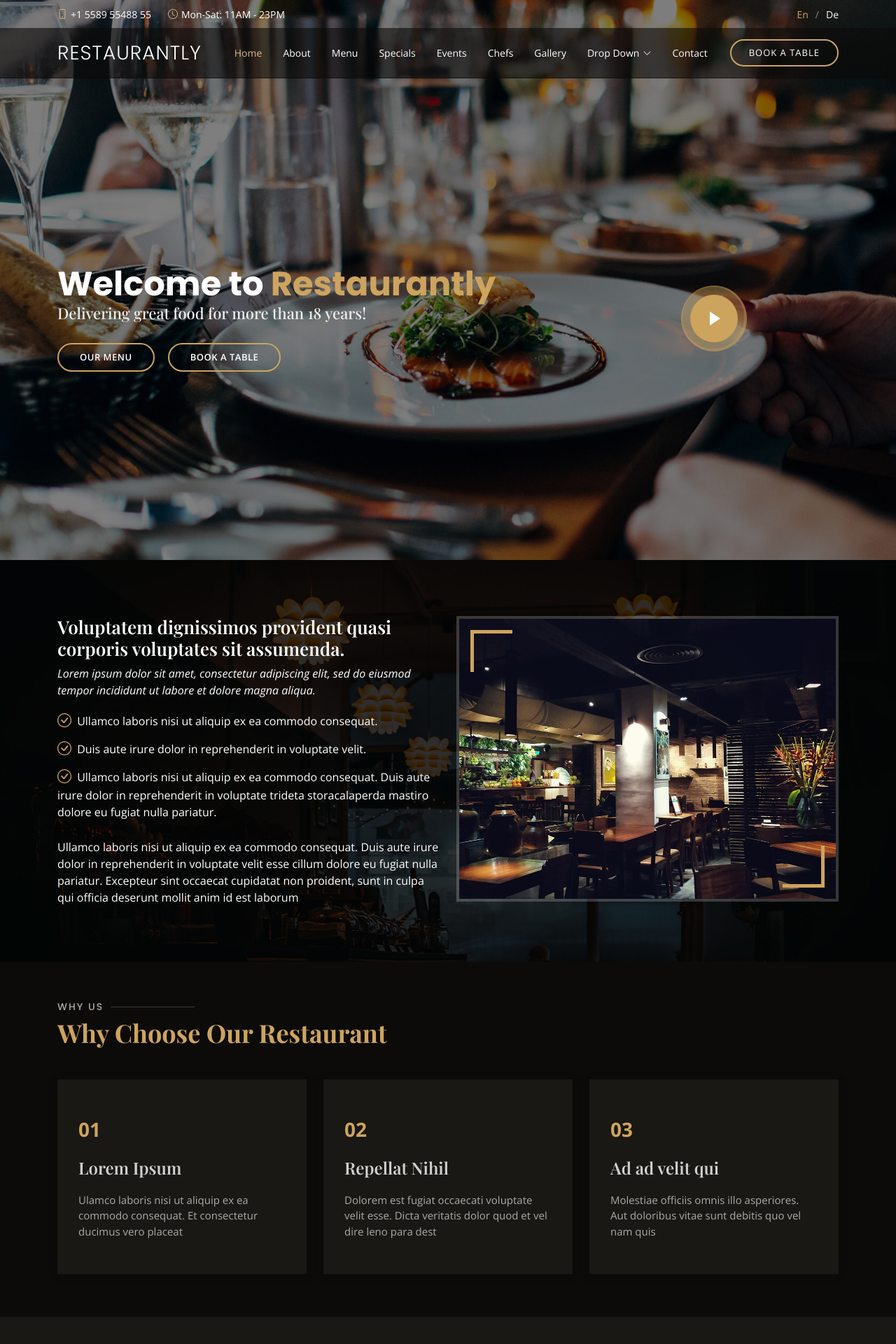
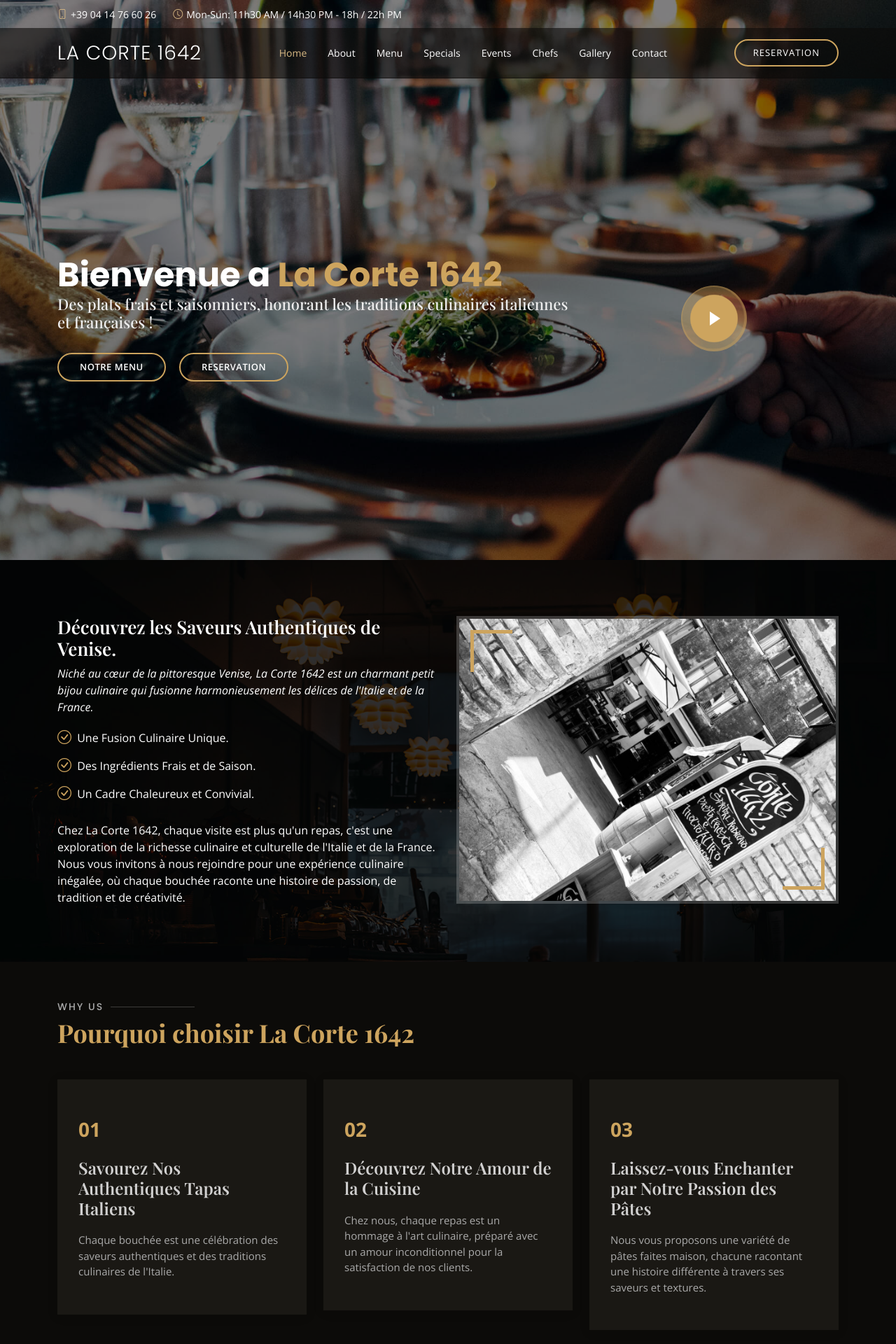
Before and after one commit to MikaIce/PFResto, a Django app: page / in a window 1280 px wide. Shown: the top 1920 px of the page at 70% size. Run offline with Django 4.2, Linux system fonts and the light colour scheme; some libraries are stand-ins or nearby versions; some web fonts are replaced.

Commit message:
coverage + frontEnd FR

```diff
--- a/cortes/cortes/settings.py
+++ b/cortes/cortes/settings.py
@@ -132,8 +132,8 @@ DEFAULT_AUTO_FIELD = 'django.db.models.BigAutoField'
 CRISPY_TEMPLATE_PACK = 'bootstrap4'
 
 EMAIL_BACKEND = 'django.core.mail.backends.smtp.EmailBackend'
-EMAIL_HOST = '' # Votre liens smtp
+EMAIL_HOST = 'smtp.gmail.com'
 EMAIL_PORT = 587
 EMAIL_USE_TLS = True
-EMAIL_HOST_USER = ''  # Votre adresse
-EMAIL_HOST_PASSWORD = ''  # Votre mot de passe
+EMAIL_HOST_USER = ''  # Votre adresse Gmail
+EMAIL_HOST_PASSWORD = ''  # Votre mot de passe Gmail
--- a/cortes/templates/index.html
+++ b/cortes/templates/index.html
@@ -6,7 +6,7 @@
   <meta charset="utf-8">
   <meta content="width=device-width, initial-scale=1.0" name="viewport">
 
-  <title>Restaurantly Bootstrap Template - Index</title>
+  <title>La Corte 1642</title>
   <meta content="" name="description">
   <meta content="" name="keywords">
 
@@ -46,15 +46,11 @@
     <div class="container d-flex justify-content-center justify-content-md-between">
 
       <div class="contact-info d-flex align-items-center">
-        <i class="bi bi-phone d-flex align-items-center"><span>+1 5589 55488 55</span></i>
-        <i class="bi bi-clock d-flex align-items-center ms-4"><span> Mon-Sat: 11AM - 23PM</span></i>
+        <i class="bi bi-phone d-flex align-items-center"><span>+39 04 14 76 60 26</span></i>
+        <i class="bi bi-clock d-flex align-items-center ms-4"><span> Mon-Sun: 11h30 AM / 14h30 PM - 18h / 22h PM</span></i>
       </div>
 
       <div class="languages d-none d-md-flex align-items-center">
-        <ul>
-          <li>En</li>
-          <li><a href="#">De</a></li>
-        </ul>
       </div>
     </div>
   </div>
@@ -63,7 +59,7 @@
   <header id="header" class="fixed-top d-flex align-items-cente">
     <div class="container-fluid container-xl d-flex align-items-center justify-content-lg-between">
 
-      <h1 class="logo me-auto me-lg-0"><a href="index.html">Restaurantly</a></h1>
+      <h1 class="logo me-auto me-lg-0"><a href="index.html">La Corte 1642</a></h1>
       <!-- Uncomment below if you prefer to use an image logo -->
       <!-- <a href="index.html" class="logo me-auto me-lg-0"><img src="assets/img/logo.png" alt="" class="img-fluid"></a>-->
 
@@ -76,28 +72,11 @@
           <li><a class="nav-link scrollto" href="#events">Events</a></li>
           <li><a class="nav-link scrollto" href="#chefs">Chefs</a></li>
           <li><a class="nav-link scrollto" href="#gallery">Gallery</a></li>
-          <li class="dropdown"><a href="#"><span>Drop Down</span> <i class="bi bi-chevron-down"></i></a>
-            <ul>
-              <li><a href="#">Drop Down 1</a></li>
-              <li class="dropdown"><a href="#"><span>Deep Drop Down</span> <i class="bi bi-chevron-right"></i></a>
-                <ul>
-                  <li><a href="#">Deep Drop Down 1</a></li>
-                  <li><a href="#">Deep Drop Down 2</a></li>
-                  <li><a href="#">Deep Drop Down 3</a></li>
-                  <li><a href="#">Deep Drop Down 4</a></li>
-                  <li><a href="#">Deep Drop Down 5</a></li>
-                </ul>
-              </li>
-              <li><a href="#">Drop Down 2</a></li>
-              <li><a href="#">Drop Down 3</a></li>
-              <li><a href="#">Drop Down 4</a></li>
-            </ul>
-          </li>
           <li><a class="nav-link scrollto" href="#contact">Contact</a></li>
         </ul>
         <i class="bi bi-list mobile-nav-toggle"></i>
       </nav><!-- .navbar -->
-      <a href="#book-a-table" class="book-a-table-btn scrollto d-none d-lg-flex">Book a table</a>
+      <a href="#book-a-table" class="book-a-table-btn scrollto d-none d-lg-flex">Reservation</a>
 
     </div>
   </header><!-- End Header -->
@@ -107,12 +86,12 @@
     <div class="container position-relative text-center text-lg-start" data-aos="zoom-in" data-aos-delay="100">
       <div class="row">
         <div class="col-lg-8">
-          <h1>Welcome to <span>Restaurantly</span></h1>
-          <h2>Delivering great food for more than 18 years!</h2>
+          <h1>Bienvenue a <span>La Corte 1642</span></h1>
+          <h2>Des plats frais et saisonniers, honorant les traditions culinaires italiennes et françaises !</h2>
 
           <div class="btns">
-            <a href="#menu" class="btn-menu animated fadeInUp scrollto">Our Menu</a>
-            <a href="#book-a-table" class="btn-book animated fadeInUp scrollto">Book a Table</a>
+            <a href="#menu" class="btn-menu animated fadeInUp scrollto">Notre Menu</a>
+            <a href="#book-a-table" class="btn-book animated fadeInUp scrollto">Reservation</a>
           </div>
         </div>
         <div class="col-lg-4 d-flex align-items-center justify-content-center position-relative" data-aos="zoom-in" data-aos-delay="200">
@@ -136,20 +115,18 @@
             </div>
           </div>
           <div class="col-lg-6 pt-4 pt-lg-0 order-2 order-lg-1 content">
-            <h3>Voluptatem dignissimos provident quasi corporis voluptates sit assumenda.</h3>
+            <h3>Découvrez les Saveurs Authentiques de Venise.</h3>
             <p class="fst-italic">
-              Lorem ipsum dolor sit amet, consectetur adipiscing elit, sed do eiusmod tempor incididunt ut labore et dolore
-              magna aliqua.
+              Niché au cœur de la pittoresque Venise, La Corte 1642 est un charmant petit bijou culinaire qui fusionne harmonieusement les délices de l'Italie et de la France.
             </p>
             <ul>
-              <li><i class="bi bi-check-circle"></i> Ullamco laboris nisi ut aliquip ex ea commodo consequat.</li>
-              <li><i class="bi bi-check-circle"></i> Duis aute irure dolor in reprehenderit in voluptate velit.</li>
-              <li><i class="bi bi-check-circle"></i> Ullamco laboris nisi ut aliquip ex ea commodo consequat. Duis aute irure dolor in reprehenderit in voluptate trideta storacalaperda mastiro dolore eu fugiat nulla pariatur.</li>
+              <li><i class="bi bi-check-circle"></i> Une Fusion Culinaire Unique.</li>
+              <li><i class="bi bi-check-circle"></i> Des Ingrédients Frais et de Saison.</li>
+              <li><i class="bi bi-check-circle"></i> Un Cadre Chaleureux et Convivial.</li>
             </ul>
             <p>
-              Ullamco laboris nisi ut aliquip ex ea commodo consequat. Duis aute irure dolor in reprehenderit in voluptate
-              velit esse cillum dolore eu fugiat nulla pariatur. Excepteur sint occaecat cupidatat non proident, sunt in
-              culpa qui officia deserunt mollit anim id est laborum
+              Chez La Corte 1642, chaque visite est plus qu'un repas, c'est une exploration de la richesse culinaire et culturelle de l'Italie et de la France.
+              Nous vous invitons à nous rejoindre pour une expérience culinaire inégalée, où chaque bouchée raconte une histoire de passion, de tradition et de créativité.
             </p>
           </div>
         </div>
@@ -163,7 +140,7 @@
 
         <div class="section-title">
           <h2>Why Us</h2>
-          <p>Why Choose Our Restaurant</p>
+          <p>Pourquoi choisir La Corte 1642</p>
         </div>
 
         <div class="row">
@@ -171,24 +148,24 @@
           <div class="col-lg-4">
             <div class="box" data-aos="zoom-in" data-aos-delay="100">
               <span>01</span>
-              <h4>Lorem Ipsum</h4>
-              <p>Ulamco laboris nisi ut aliquip ex ea commodo consequat. Et consectetur ducimus vero placeat</p>
+              <h4>Savourez Nos Authentiques Tapas Italiens</h4>
+              <p>Chaque bouchée est une célébration des saveurs authentiques et des traditions culinaires de l'Italie.</p>
             </div>
           </div>
 
           <div class="col-lg-4 mt-4 mt-lg-0">
             <div class="box" data-aos="zoom-in" data-aos-delay="200">
               <span>02</span>
-              <h4>Repellat Nihil</h4>
-              <p>Dolorem est fugiat occaecati voluptate velit esse. Dicta veritatis dolor quod et vel dire leno para dest</p>
+              <h4>Découvrez Notre Amour de la Cuisine</h4>
+              <p>Chez nous, chaque repas est un hommage à l'art culinaire, préparé avec un amour inconditionnel pour la satisfaction de nos clients.</p>
             </div>
           </div>
 
           <div class="col-lg-4 mt-4 mt-lg-0">
             <div class="box" data-aos="zoom-in" data-aos-delay="300">
               <span>03</span>
-              <h4> Ad ad velit qui</h4>
-              <p>Molestiae officiis omnis illo asperiores. Aut doloribus vitae sunt debitis quo vel nam quis</p>
+              <h4> Laissez-vous Enchanter par Notre Passion des Pâtes</h4>
+              <p>Nous vous proposons une variété de pâtes faites maison, chacune racontant une histoire différente à travers ses saveurs et textures. </p>
             </div>
           </div>
 
@@ -203,7 +180,7 @@
 
         <div class="section-title">
           <h2>Menu</h2>
-          <p>Check Our Tasty Menu</p>
+          <p>Notre Menu</p>
         </div>
 
         <div class="row" data-aos="fade-up" data-aos-delay="100">
@@ -320,7 +297,7 @@
 
         <div class="section-title">
           <h2>Specials</h2>
-          <p>Check Our Specials</p>
+          <p>Nos spécialités</p>
         </div>
 
         <div class="row" data-aos="fade-up" data-aos-delay="100">
@@ -418,7 +395,7 @@
 
         <div class="section-title">
           <h2>Events</h2>
-          <p>Organize Your Events in our Restaurant</p>
+          <p>Organisez Vos Événements dans Notre Restaurant</p>
         </div>
 
         <div class="events-slider swiper" data-aos="fade-up" data-aos-delay="100">
@@ -518,7 +495,7 @@
 
         <div class="section-title">
           <h2>Reservation</h2>
-          <p>Book a Table</p>
+          <p>Réservez Votre Table Chez Nous (jusqu'à 20 personnes maximum)</p>
         </div>
 
         <form action="{% url 'book-a-table' %}" method="post" role="form">
@@ -554,7 +531,7 @@
             <div class="validate"></div>
           </div>
           <div class="mb-3">
-            <div class="loading">Loading</div>
+            <div class="loading"></div>
             <div class="error-message"></div>
             {% if success %}
             <div class="alert alert-success">
@@ -579,7 +556,7 @@
 
         <div class="section-title">
           <h2>Testimonials</h2>
-          <p>What they're saying about us</p>
+          <p>Ce qu'ils disent de nous</p>
         </div>
 
         <div class="testimonials-slider swiper" data-aos="fade-up" data-aos-delay="100">
@@ -663,7 +640,7 @@
       <div class="container" data-aos="fade-up">
         <div class="section-title">
           <h2>Gallery</h2>
-          <p>Some photos from Our Restaurant</p>
+          <p>Quelques photos de notre restaurant</p>
         </div>
       </div>
 
@@ -746,7 +723,7 @@
 
         <div class="section-title">
           <h2>Chefs</h2>
-          <p>Our Proffesional Chefs</p>
+          <p>Nos Chefs</p>
         </div>
 
         <div class="row">
@@ -816,7 +793,7 @@
 
         <div class="section-title">
           <h2>Contact</h2>
-          <p>Contact Us</p>
+          <p>Nous contacter</p>
         </div>
       </div>
 
@@ -833,7 +810,7 @@
               <div class="address">
                 <i class="bi bi-geo-alt"></i>
                 <h4>Location:</h4>
-                <p>A108 Adam Street, New York, NY 535022</p>
+                <p>La Corte 1642, Cannaregio, Venise, Italie</p>
               </div>
 
               <div class="open-hours">
@@ -841,7 +818,7 @@
                 <h4>Open Hours:</h4>
                 <p>
                   Monday-Saturday:<br>
-                  11:00 AM - 2300 PM
+                  11:30 AM / 14:30 PM - 18:30 / 23:00 PM
                 </p>
               </div>
 
@@ -903,7 +880,7 @@
 
           <div class="col-lg-3 col-md-6">
             <div class="footer-info">
-              <h3>Restaurantly</h3>
+              <h3>La Corte 1642</h3>
               <p>
                 A108 Adam Street <br>
                 NY 535022, USA<br><br>
@@ -957,7 +934,7 @@
 
     <div class="container">
       <div class="copyright">
-        &copy; Copyright <strong><span>Restaurantly</span></strong>. All Rights Reserved
+        &copy; Copyright <strong><span>La Cortes 1642</span></strong>. All Rights Reserved
       </div>
       <div class="credits">
         <!-- All the links in the footer should remain intact. -->
```
Also changed, not shown: cortes/static/img/about.jpg, cortes/static/img/menu/caesar.jpg, cortes/static/img/menu/cake.jpg, cortes/static/img/menu/lobster-bisque.jpg, cortes/static/img/menu/lobster-roll.jpg, cortes/static/img/menu/mozzarella.jpg, cortes/static/img/menu/pasta-crema.jpg (added).
